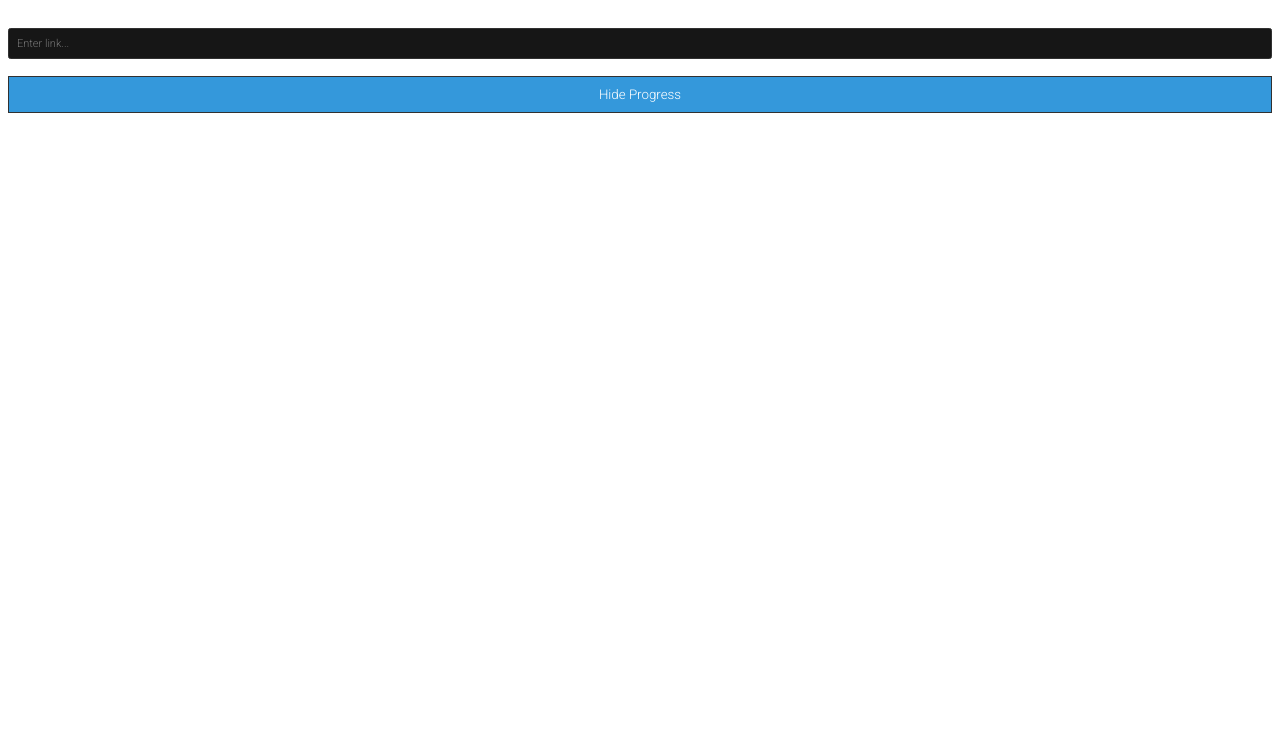
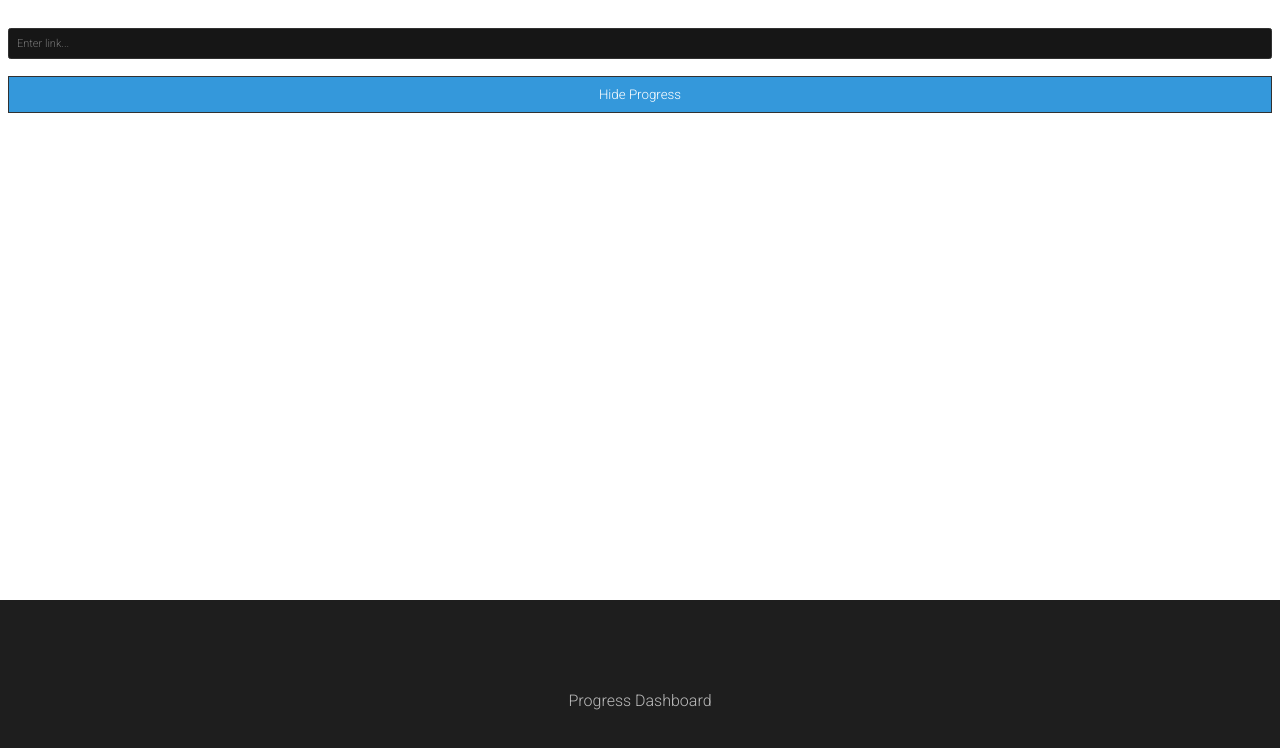
Before and after one commit to notorcus/clipfetch-extension, a React app: page / in a window 1280 px wide. Both pictures are taken after a click on the button "Show Progress". Shown: the top 748 px of the page. Built offline with nearby package versions, Linux system fonts and the light colour scheme.

Commit message:
make dashboard visible

```diff
--- a/src/components/ProgressDashboard/ProgressDashboard.tsx
+++ b/src/components/ProgressDashboard/ProgressDashboard.tsx
@@ -22,9 +22,7 @@ const ProgressDashboard: React.FC<ProgressDashboardProps> = ({ isOpen }) => {
 
   return (
     <div className={`progress-dashboard ${isOpen ? "visible" : "hidden"}`}>
-      {videos.map(video => (
-        <VideoListItem key={video.title} video={video} />
-      ))}
+      Progress Dashboard
     </div>
   );
 }
--- a/src/components/ProgressDashboard/dashboardStyles.css
+++ b/src/components/ProgressDashboard/dashboardStyles.css
@@ -1,6 +1,26 @@
 .progress-dashboard {
-  /* ... existing styles ... */
-  transition: opacity 0.3s, visibility 0.3s;
+  /* Dimensions */
+  width: 100vw; /* full viewport width */
+  height: 200px;
+
+  /* Positioning */
+  position: fixed;
+  bottom: 0;
+  left: 0;
+  z-index: 1000;
+
+  /* Design */
+  background-color: #1E1E1E;
+  color: #bbbbbb;
+  border: 2px solid 1C1C1C;
+
+  /* Centering the text */
+  display: flex;
+  justify-content: center;
+  align-items: center;
+
+  /* Transition for smooth appearance */
+  transition: opacity 50ms, visibility ms;
 }
 
 .progress-dashboard.hidden {
```
